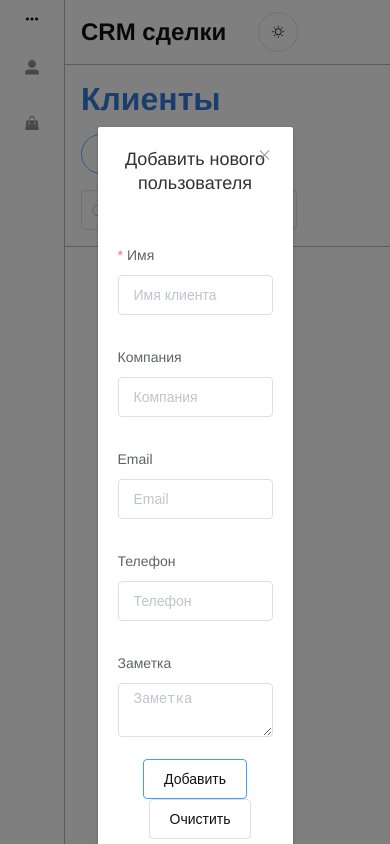
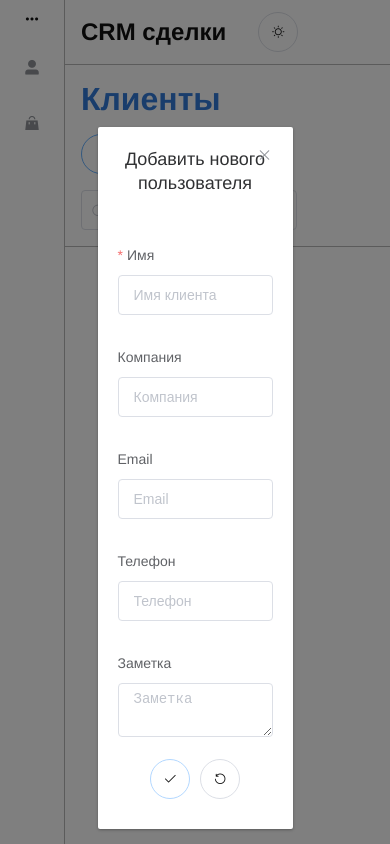
Before and after one commit to kapralov1050/crm-app, a Vue app: page /clients in a window 390 px wide. Both pictures are taken after typing "Sample" into the empty fields and a click on the button "Добавить пользователя". Built offline with nearby package versions, Linux system fonts and the light colour scheme.

Commit message:
fix: fix mobile

```diff
--- a/src/components/ClientCard.vue
+++ b/src/components/ClientCard.vue
@@ -102,7 +102,7 @@ summary::marker {
 
 @media (max-width: 1000px) {
   .card {
-    width: 500px;
+    width: 300px;
     min-height: 250px;
     background-color: var(--card-bg);
 
--- a/src/components/ClientForm.vue
+++ b/src/components/ClientForm.vue
@@ -15,12 +15,19 @@
     <el-form-item label="Заметка">
       <el-input type="textarea" v-model="clientForm.note" placeholder="Заметка"/>
     </el-form-item>
-    <el-button type="primary" @click="handleCreate">
-      Добавить
-    </el-button>
-    <el-button plain @click="resetForm">
-      Очистить
-    </el-button>
+    <el-button
+      type="primary"
+      @click="handleCreate"
+      plain
+      circle
+      icon="el-icon-check"
+    />
+    <el-button
+      plain
+      circle
+      @click="resetForm"
+      icon="el-icon-refresh-left"
+    />
   </el-form>
 </template>
 
--- a/src/components/DealCard.vue
+++ b/src/components/DealCard.vue
@@ -112,7 +112,7 @@ export default defineComponent({
 
 @media (max-width: 1000px) {
   .card {
-    width: 500px;
+    width: 300px;
     min-height: 250px;
     background-color: var(--card-bg);
 
```
